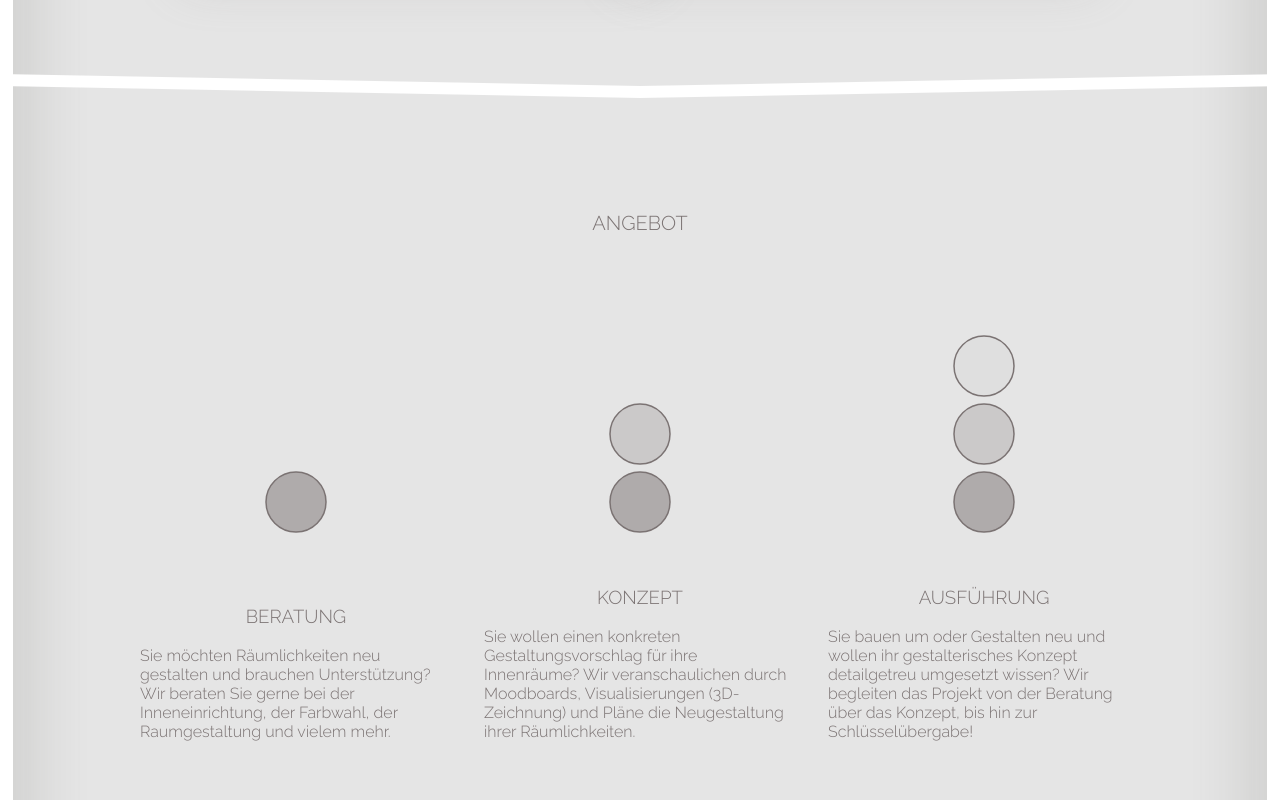
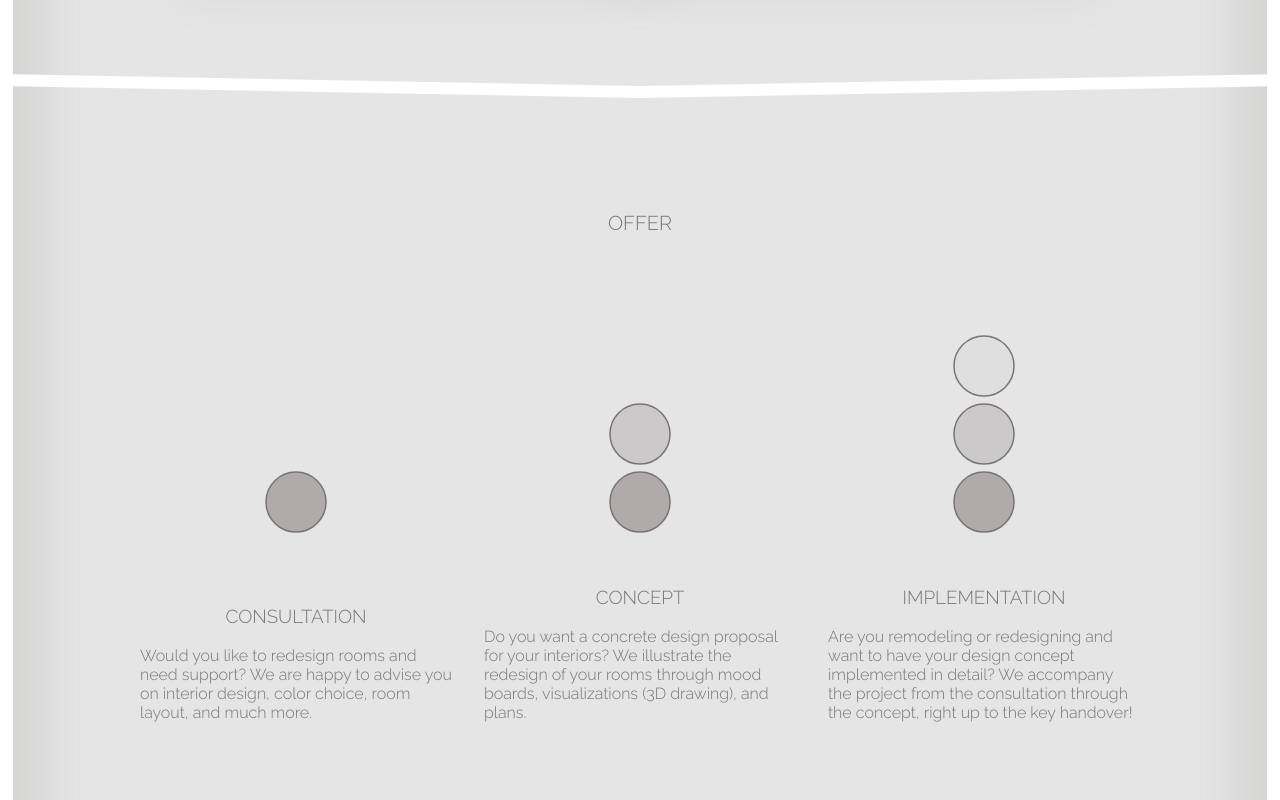
Before and after one commit to Michtz/start, a React (Create React App) app: page / in a window 1280 px wide. Shown: the part 2000-2800 px from the top of the page. Built offline with nearby package versions, Linux system fonts and the light colour scheme.

Commit message:
Add Translation

```diff
--- a/src/component/CreateContextMain.tsx
+++ b/src/component/CreateContextMain.tsx
@@ -133,6 +133,144 @@
           title: 'Ausführung',
           content:
             'Sie bauen um oder Gestalten neu und wollen ihr gestalterisches Konzept detailgetreu umgesetzt wissen? Wir begleiten das Projekt von der Beratung über das Konzept, bis hin zur Schlüsselübergabe!'
+        }
+      ],
+      id: 'location'
+    }
+  }
+]);
+
+export const MainContentEnglisch = createContext([
+  {
+    offer: {
+      title: 'Offer',
+      content: [
+        {
+          title: 'Consultation',
+          content:
+            'Would you like to redesign rooms and need support? We are happy to advise you on interior design, color choice, room layout, and much more.'
+        },
+        {
+          title: 'Concept',
+          content:
+            'Do you want a concrete design proposal for your interiors? We illustrate the redesign of your rooms through mood boards, visualizations (3D drawing), and plans.'
+        },
+        {
+          title: 'Implementation',
+          content:
+            'Are you remodeling or redesigning and want to have your design concept implemented in detail? We accompany the project from the consultation through the concept, right up to the key handover!'
+        }
+      ],
+      id: 'offer'
+    },
+    overUs: [
+      {
+        title: 'About us',
+        content: [
+          {
+            title: 'Consultation',
+            content:
+              'Would you like to redesign rooms and need support? We are happy to advise you on interior design, color choice, room layout, and much more.'
+          },
+          {
+            title: 'Concept',
+            content:
+              'Do you want a concrete design proposal for your interiors? We illustrate the redesign of your rooms through mood boards, visualizations (3D drawing), and plans.'
+          },
+          {
+            title: 'Implementation',
+            content:
+              'Are you remodeling or redesigning and want to have your design concept implemented in detail? We accompany the project from the consultation through the concept, right up to the key handover!'
+          }
+        ]
+      }
+    ],
+    about: {
+      title: 'About us',
+      content:
+        'We are Meinhof GmbH, an interior design office based in the canton of Lucerne. We advise, plan, and carry out renovation, furnishing, and redesign projects. With passion and great attention to detail, we realize your dream of new living space. We would be very happy to be contacted!',
+      id: 'about'
+    },
+    offerTest: {
+      title: 'Offer',
+      content: [
+        {
+          title: 'Consultation',
+          content:
+            'Would you like to redesign rooms and need support? We are happy to advise you on interior design, color choice, room layout, and much more.'
+        },
+        {
+          title: 'Concept',
+          content:
+            'Do you want a concrete design proposal for your interiors? We illustrate the redesign of your rooms through mood boards, visualizations (3D drawing), and plans.'
+        },
+        {
+          title: 'Implementation',
+          content:
+            'Are you remodeling or redesigning and want to have your design concept implemented in detail? We accompany the project from the consultation through the concept, right up to the key handover!'
+        }
+      ],
+      id: 'offer'
+    },
+    project: {
+      title: 'Projects',
+      content: [
+        {
+          title: 'Consultation',
+          content:
+            'Would you like to redesign rooms and need support? We are happy to advise you on interior design, color choice, room layout, and much more.'
+        },
+        {
+          title: 'Concept',
+          content:
+            'Do you want a concrete design proposal for your interiors? We illustrate the redesign of your rooms through mood boards, visualizations (3D drawing), and plans.'
+        },
+        {
+          title: 'Implementation',
+          content:
+            'Are you remodeling or redesigning and want to have your design concept implemented in detail? We accompany the project from the consultation through the concept, right up to the key handover!'
+        }
+      ],
+      id: 'projects'
+    },
+    customersAndClients: {
+      title: 'Customers and Partners',
+      content: [
+        {
+          title: 'Consultation',
+          content:
+            'Would you like to redesign rooms and need support? We are happy to advise you on interior design, color choice, room layout, and much more.'
+        },
+        {
+          title: 'Concept',
+          content:
+            'Do you want a concrete design proposal for your interiors? We illustrate the redesign of your rooms through mood boards, visualizations (3D drawing), and plans.'
+        },
+        {
+          title: 'Implementation',
+          content:
+            'Are you remodeling or redesigning and want to have your design concept implemented in detail? We accompany the project from the consultation through the concept, right up to the key handover!'
+        }
+      ],
+      id: 'customersAndClients'
+    },
+    location: {
+      title: 'Location',
+      content: [
+        {
+          title: 'Consultation',
+          content:
+            'Would you like to redesign rooms and need support? We are happy to advise you on interior design, color choice, room layout, and much more.'
+        },
+        {
+          title: 'Concept',
+          content:
+            'Do you want a concrete design proposal for your interiors? We illustrate the redesign of your rooms through mood boards, visualizations (3D drawing), and plans.'
+        },
+        {
+          title: 'Implementation',
+          content:
+            'Are you remodeling or redesigning and want to have your design concept implemented in detail? We accompany the project from the consultation through the concept, right up to the key handover!'
         }
       ],
       id: 'location'
@@ -315,7 +453,6 @@
   }
 ]);
 
-
 export const Headers = createContext([
   {
     header: 'Büro Horw',
@@ -398,7 +535,6 @@
     ]
   }
 ]);
-
 
 export const ProjectGrid = createContext([
   {
--- a/src/pages/Home.tsx
+++ b/src/pages/Home.tsx
@@ -1,6 +1,12 @@
-import { useContext } from 'react';
+import { useContext, useEffect, useState } from 'react';
 import AboutContainer from '../component/container/home/AboutContainer';
-import { ClientsAndCustomers, MainContent, ProjectGrid, Projects } from '../component/CreateContextMain';
+import {
+  ClientsAndCustomers,
+  MainContent,
+  MainContentEnglisch,
+  ProjectGrid,
+  Projects
+} from '../component/CreateContextMain';
 import DreieckComponent from '../component/system/DreieckComponent';
 import Footer from '../component/container/FooterContainer';
 import HomeHeaderContainer from '../component/container/home/HomeHeaderContainer';
@@ -14,9 +20,21 @@
   // ToDo Add Types
   const projects = useContext(Projects);
   const projectsGrid = useContext(ProjectGrid);
-  const mainContent = useContext(MainContent);
+  const mainContentEnglish = useContext(MainContentEnglisch);
+  const mainContentGerman = useContext(MainContent);
+
+  const [mainContent, setMainContet] = useState<any>(mainContentEnglish);
+
   const clients = useContext<ClientsProps[]>(ClientsAndCustomers);
   const customerContent = clients?.map((client) => client.src);
+  const [browserLanguage, setBrowserLanguage] = useState(navigator.language);
+
+  useEffect((): any => {
+    console.log('Browser-Sprache ist: ', browserLanguage);
+    if (browserLanguage.includes('de')) {
+      return setMainContet(mainContentGerman);
+    }
+  }, [navigator.language || browserLanguage]);
 
   return (
     <>
```
